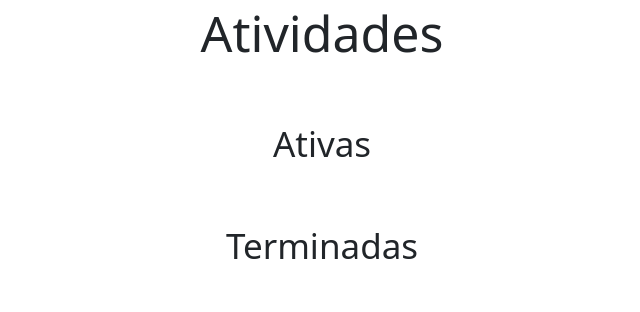
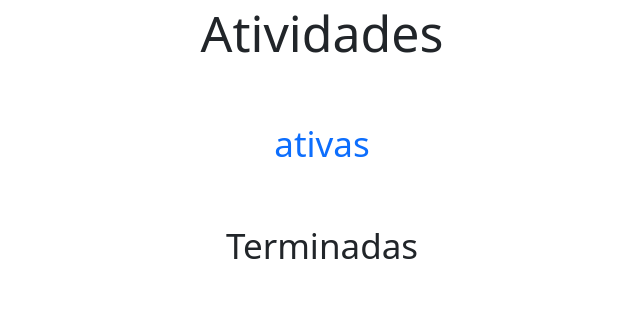
Before and after one commit to Atzingen/corretorIA, a Django app: page /atividades in a window 1280 px wide. Shown: the part 137-449 px from the top of the page, without its empty margins (318-958 px from the left). Run offline with Django 4.2, Linux system fonts and the light colour scheme; the visitor is signed in with stand-in values (Sample User, id 1); data that the repository does not hold is empty; some libraries are stand-ins or nearby versions.

Commit message:
color change for CI/CD test

```diff
--- a/submits/templates/atividades.html
+++ b/submits/templates/atividades.html
@@ -14,7 +14,7 @@
 
     <h1 class="text-center mt-5"> Atividades</h1>
 
-    <h3 class="text-center mt-5"> Ativas</h3>
+    <h3 class="text-center mt-5 text-primary"> ativas</h3>
 
     {% for atividade in active %}
     <h5 class="mt-3"> Atividade: {{atividade}} </h5>
```
